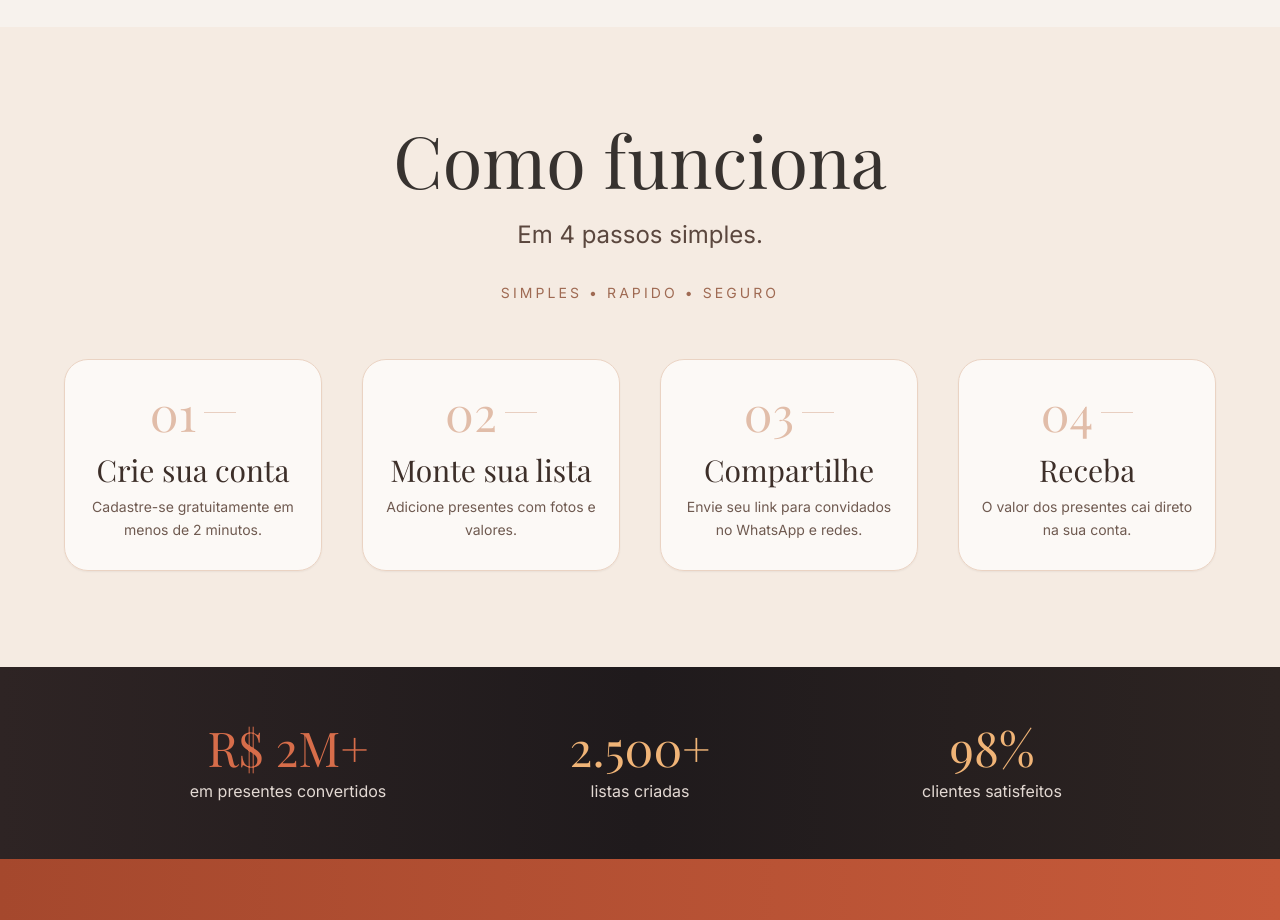
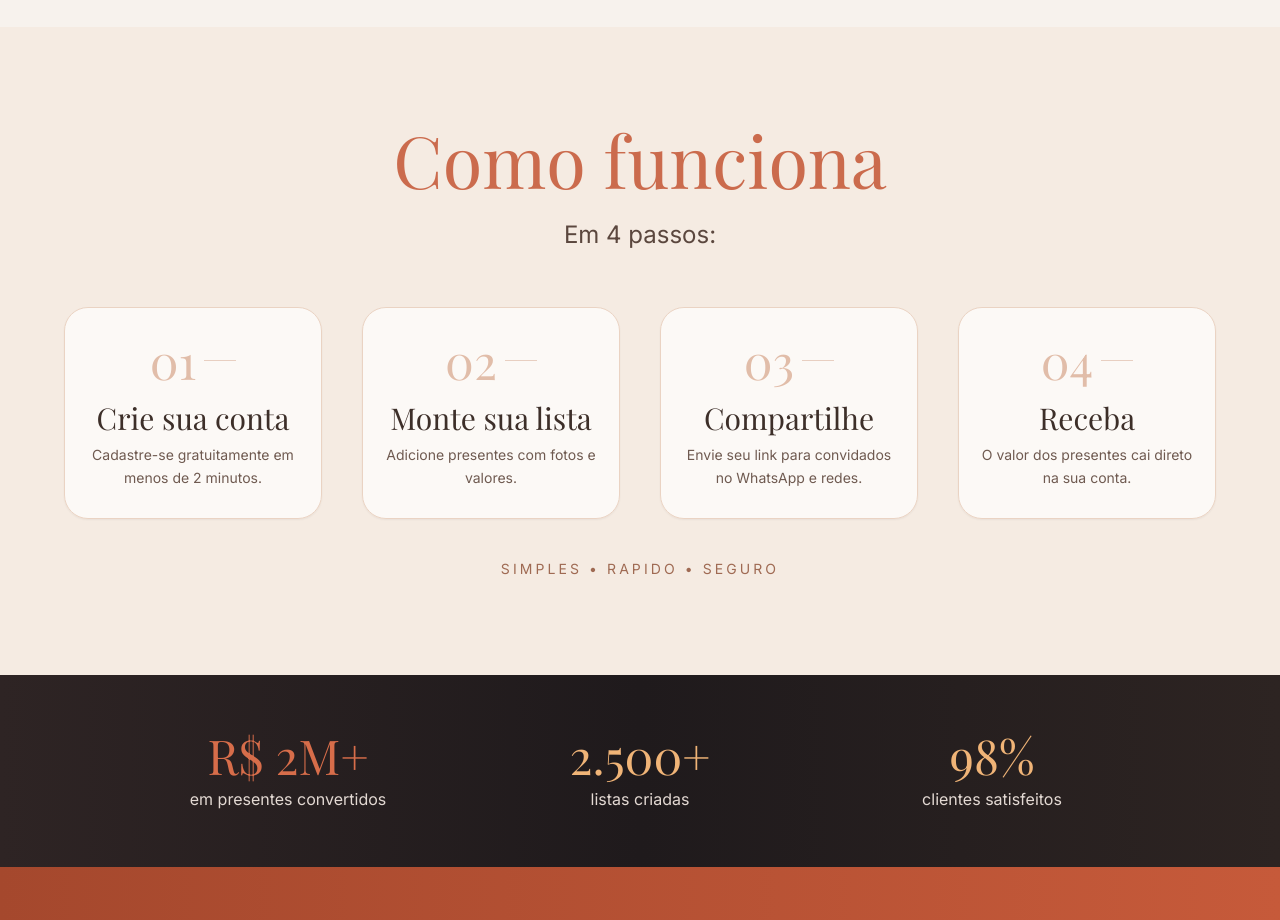
Before and after one commit to lumieconvites-netizen/lumie-presentes, a Next.js app: page / in a window 1280 px wide. Shown: the part 4480-5400 px from the top of the page. Built offline with nearby package versions, Linux system fonts and the light colour scheme; no server answers.

Commit message:
copy: update how-it-works heading color and tagline placement

```diff
--- a/app/page.tsx
+++ b/app/page.tsx
@@ -511,9 +511,8 @@ export default function HomePage() {
         <div className="py-24 relative">
           <div className="container mx-auto px-6">
             <div className="text-center mb-14 max-w-4xl mx-auto">
-              <h2 className="font-display text-5xl md:text-7xl leading-[1.02] text-foreground">Como funciona</h2>
-              <p className="mt-6 text-lg md:text-2xl text-[#5b473e] leading-relaxed">Em 4 passos simples.</p>
-              <p className="mt-8 text-xs md:text-sm tracking-[0.22em] uppercase text-[#9f6a53]">simples • rapido • seguro</p>
+              <h2 className="font-display text-5xl md:text-7xl leading-[1.02] text-primary">Como funciona</h2>
+              <p className="mt-6 text-lg md:text-2xl text-[#5b473e] leading-relaxed">Em 4 passos:</p>
             </div>
 
             <div className="grid grid-cols-1 sm:grid-cols-2 lg:grid-cols-4 gap-10 max-w-6xl mx-auto">
@@ -528,6 +527,8 @@ export default function HomePage() {
                 </div>
               ))}
             </div>
+
+            <p className="mt-10 text-center text-xs md:text-sm tracking-[0.22em] uppercase text-[#9f6a53]">simples • rapido • seguro</p>
           </div>
         </div>
 
```
